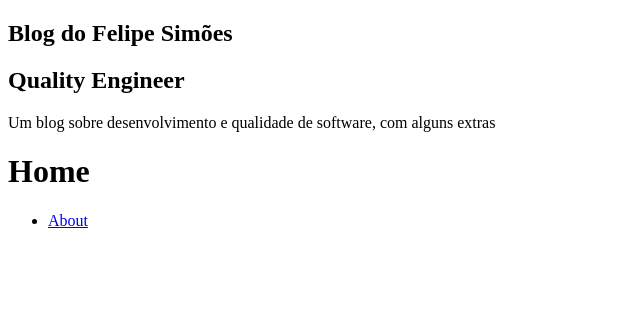
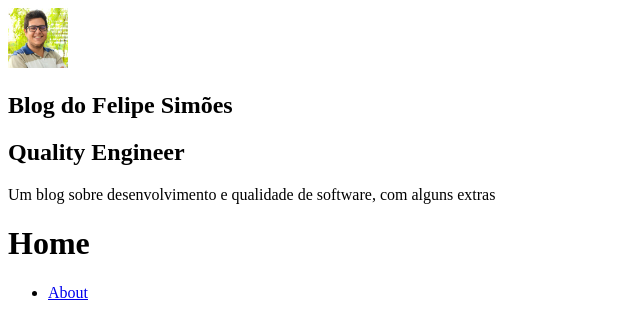
Before and after one commit to felipsimoes/fsimoes-blog, a Gatsby site: page / in a window 1280 px wide. Shown: the whole page, without its empty margins (0-640 px from the left). Built offline with nearby package versions, Linux system fonts and the light colour scheme; Gatsby itself is replaced by a stand-in of ours.

Commit message:
adding Avatar component rendering image with gatsby-image

```diff
--- /dev/null
+++ b/src/components/Avatar/index.js
@@ -0,0 +1,22 @@
+import React from 'react'
+import { useStaticQuery, graphql } from 'gatsby'
+import Img from 'gatsby-image'
+
+const Avatar = () => {
+  const { avatarImage } = useStaticQuery(
+    graphql`
+      query {
+        avatarImage: file(relativePath: { eq: "thumb_foto.jpeg" }) {
+          childImageSharp {
+            fixed(width: 60) {
+              ...GatsbyImageSharpFixed
+            }
+          }
+        }
+      }
+    `
+  )
+  return <Img fixed={avatarImage.childImageSharp.fixed} />
+}
+
+export default Avatar
--- a/src/components/Profile/index.js
+++ b/src/components/Profile/index.js
@@ -1,5 +1,6 @@
 import React from 'react'
 import { useStaticQuery, graphql } from 'gatsby'
+import Avatar from '../Avatar'
 
 const Profile = () => {
   const {
@@ -20,6 +21,7 @@ const Profile = () => {
 
   return (
     <div className="Profile-wrapper">
+      <Avatar />
       <h1>{title}</h1>
       <h2>{position}</h2>
       <p>{description}</p>
```
Also changed, not shown: src/images/thumb_foto.jpeg (added).
